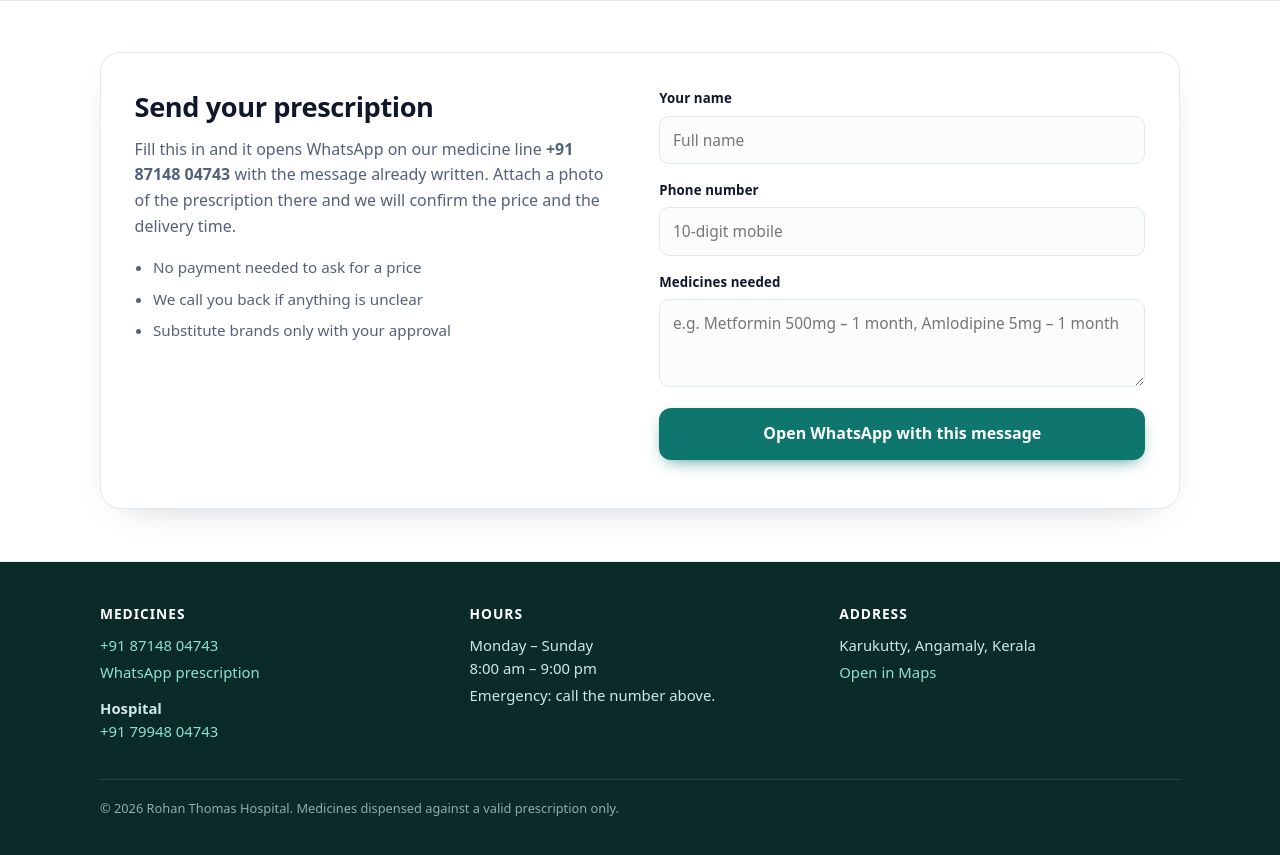
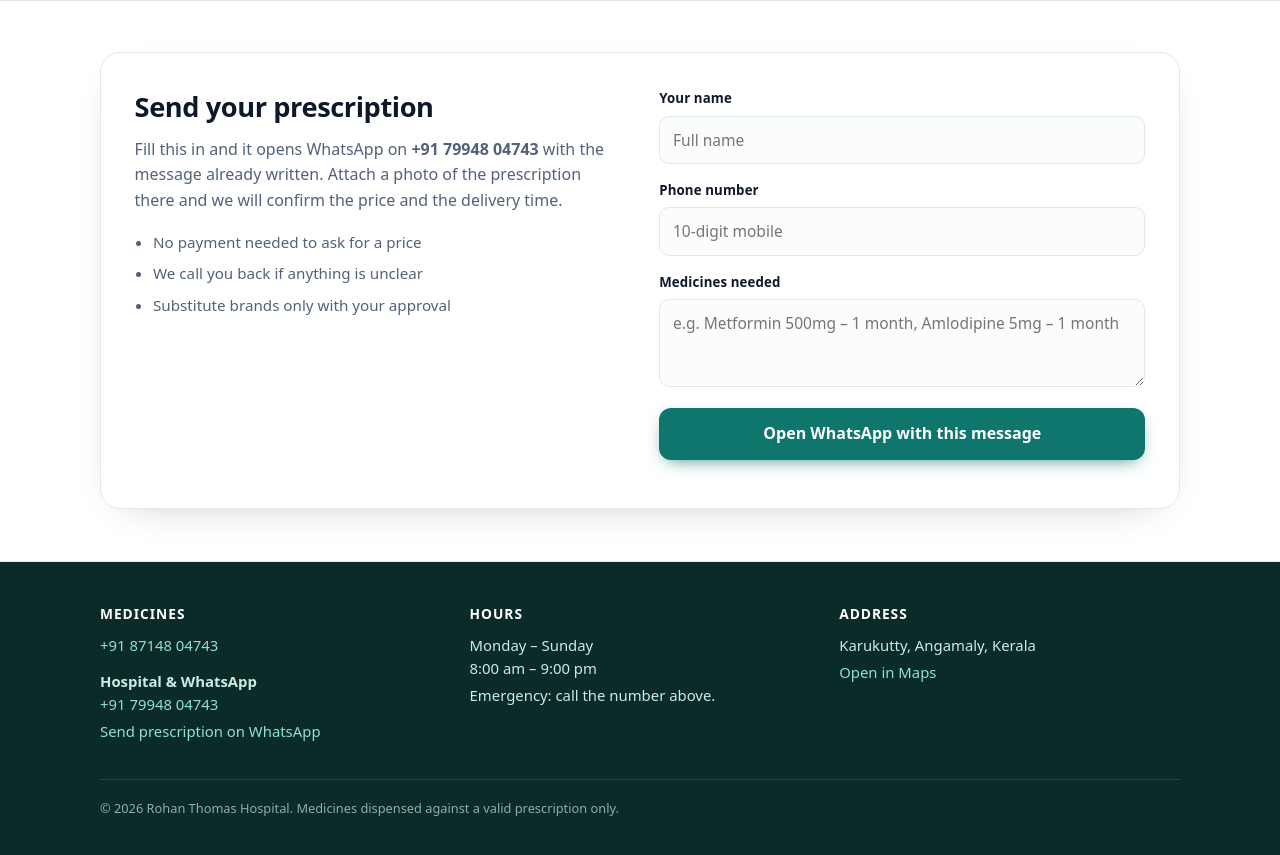
Before and after one commit to yshu4743/rohan-thomas-hospital, a plain HTML site: page index.html in a window 1280 px wide. Shown: the part 1220-2075 px from the top of the page. Drawn offline with Linux system fonts and the light colour scheme.

Commit message:
update hospital page

```diff
--- a/index.html
+++ b/index.html
@@ -199,7 +199,7 @@
       <a class="btn primary" data-tel-med href="tel:+918714804743">
         Medicines&nbsp;&middot;&nbsp;<span data-num="med">+91 87148 04743</span>
       </a>
-      <a class="btn ghost" data-wa href="https://wa.me/918714804743">WhatsApp prescription</a>
+      <a class="btn ghost" data-wa href="https://wa.me/917994804743">WhatsApp prescription</a>
     </div>
     <p class="altline">
       Hospital &amp; general enquiries:
@@ -262,7 +262,7 @@
       <div>
         <h2>Send your prescription</h2>
         <p style="color:var(--muted); margin-top:0">
-          Fill this in and it opens WhatsApp on our medicine line <strong data-num="med">+91 87148 04743</strong> with the
+          Fill this in and it opens WhatsApp on <strong data-num="wa">+91 79948 04743</strong> with the
           message already written. Attach a photo of the prescription there and we will
           confirm the price and the delivery time.
         </p>
@@ -299,8 +299,8 @@
       <div>
         <h4>Medicines</h4>
         <p><a data-tel-med href="tel:+918714804743"><span data-num="med">+91 87148 04743</span></a></p>
-        <p><a data-wa href="https://wa.me/918714804743">WhatsApp prescription</a></p>
-        <p style="margin-top:.8rem"><strong>Hospital</strong><br><a data-tel href="tel:+917994804743"><span data-num="main">+91 79948 04743</span></a></p>
+        <p style="margin-top:.8rem"><strong>Hospital &amp; WhatsApp</strong><br><a data-tel href="tel:+917994804743"><span data-num="main">+91 79948 04743</span></a></p>
+        <p><a data-wa href="https://wa.me/917994804743">Send prescription on WhatsApp</a></p>
       </div>
       <div>
         <h4>Hours</h4>
@@ -321,7 +321,7 @@
 
 <nav class="mobilebar" aria-label="Quick contact">
   <a class="m-call" data-tel-med href="tel:+918714804743">Call medicines</a>
-  <a class="m-wa" data-wa href="https://wa.me/918714804743">WhatsApp</a>
+  <a class="m-wa" data-wa href="https://wa.me/917994804743">WhatsApp</a>
 </nav>
 
 <script>
@@ -334,8 +334,11 @@ const SITE = {
   phone:     "917994804743",          // hospital / general enquiries
   phoneText: "+91 79948 04743",
 
-  medPhone:     "918714804743",       // medicine orders, pharmacy, WhatsApp
+  medPhone:     "918714804743",       // medicine orders & pharmacy (calls)
   medPhoneText: "+91 87148 04743",
+
+  waPhone:     "917994804743",        // the number that actually has WhatsApp
+  waPhoneText: "+91 79948 04743",
   address:   "Karukutty, Angamaly, Kerala",   // add your street and PIN when you have it
   mapsQuery: "Karukutty, Angamaly, Kerala",  // e.g. "Karukutty, Angamaly, Kerala 683576"
 
@@ -364,8 +367,9 @@ document.querySelectorAll("[data-tel-med]").forEach(a => a.href = "tel:+" + SITE
 document.querySelectorAll("[data-num='main']").forEach(el => el.textContent = SITE.phoneText);
 document.querySelectorAll("[data-num='med']").forEach(el => el.textContent = SITE.medPhoneText);
 
-const waBase = "https://wa.me/" + SITE.medPhone;
+const waBase = "https://wa.me/" + SITE.waPhone;
 document.querySelectorAll("[data-wa]").forEach(a => a.href = waBase);
+document.querySelectorAll("[data-num='wa']").forEach(el => el.textContent = SITE.waPhoneText);
 
 // Government-aided badge only shows when SITE.govtAided is true
 const govBadge = document.getElementById("govBadge");
```
Also changed, not shown: README.md.
